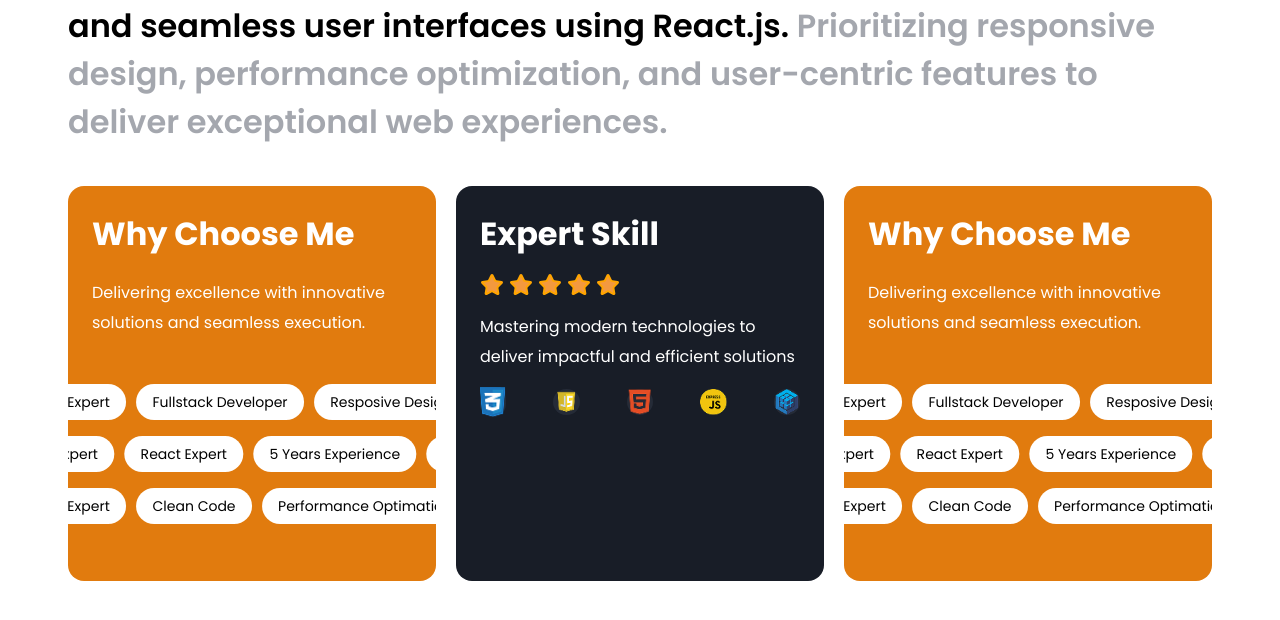
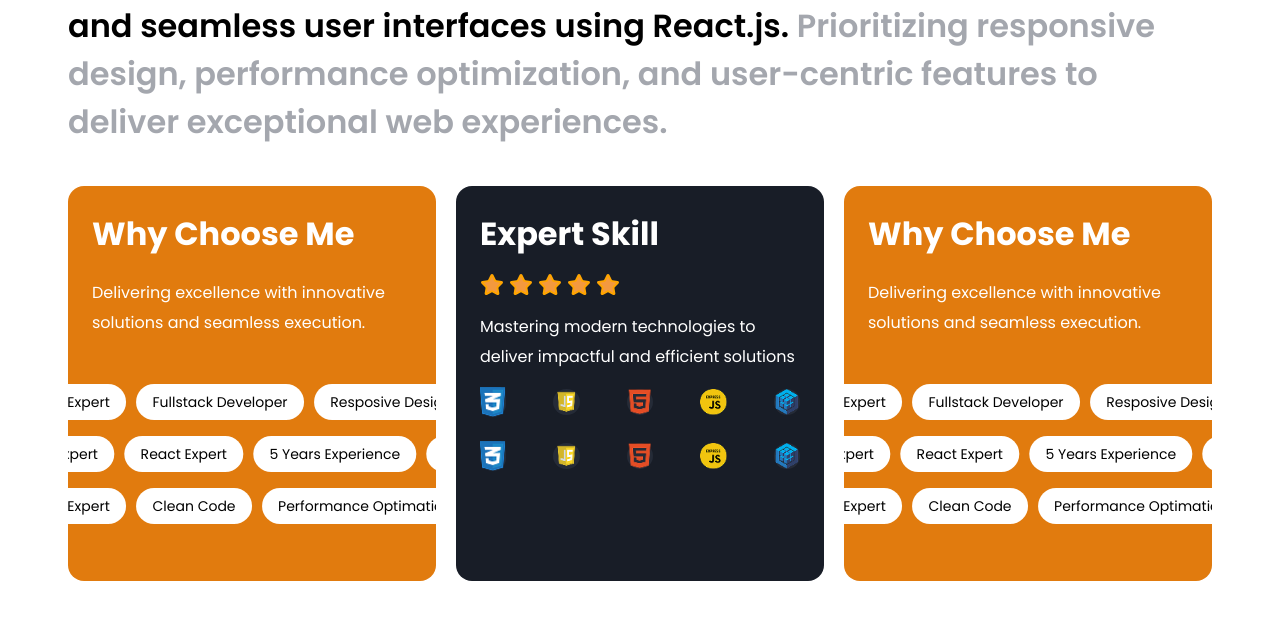
Before and after one commit to herfando/Next-Motion-Portfolio-UI-in-Action, a Next.js app: page / in a window 1280 px wide. Shown: the part 1194-1814 px from the top of the page. Built offline with nearby package versions, Linux system fonts and the light colour scheme.

Commit message:
create skill

```diff
--- a/src/components/container/04_About.tsx
+++ b/src/components/container/04_About.tsx
@@ -153,6 +153,54 @@ export default function About() {
               />
             </p>
           </div>
+          {/* layer 2 */}
+          <div className='flex-between translate-y-9'>
+            <p className='grid h-[52.58] w-[52.58] place-items-center rounded-full bg-[#252B37] dark:bg-white'>
+              <Image
+                src='/images/06_skill1.png'
+                alt='typescript'
+                width={26.24}
+                height={30.81}
+                className='w-26.24 h-30.81'
+              />
+            </p>
+            <p className='grid h-[52.58] w-[52.58] place-items-center rounded-full bg-[#252B37] dark:bg-white'>
+              <Image
+                src='/images/07_skill2.png'
+                alt='typescript'
+                width={26.24}
+                height={30.81}
+                className='w-26.24 h-30.81'
+              />
+            </p>
+            <p className='grid h-[52.58] w-[52.58] place-items-center rounded-full bg-[#252B37] dark:bg-white'>
+              <Image
+                src='/images/08_skill3.png'
+                alt='typescript'
+                width={26.24}
+                height={30.81}
+                className='w-26.24 h-30.81'
+              />
+            </p>
+            <p className='grid h-[52.58] w-[52.58] place-items-center rounded-full bg-[#252B37] dark:bg-white'>
+              <Image
+                src='/images/09_skill4.png'
+                alt='typescript'
+                width={26.24}
+                height={30.81}
+                className='w-26.24 h-30.81'
+              />
+            </p>
+            <p className='grid h-[52.58] w-[52.58] place-items-center rounded-full bg-[#252B37] dark:bg-white'>
+              <Image
+                src='/images/10_skill5.png'
+                alt='typescript'
+                width={26.24}
+                height={30.81}
+                className='w-26.24 h-30.81'
+              />
+            </p>
+          </div>
         </div>
         {/* 5+ Years Experience */}
         <div className='relative space-y-20 overflow-hidden rounded-2xl bg-[rgba(225,123,14,1)] p-24 md:h-395 md:w-381 dark:bg-[rgba(245,210,170,1)]'>
```
